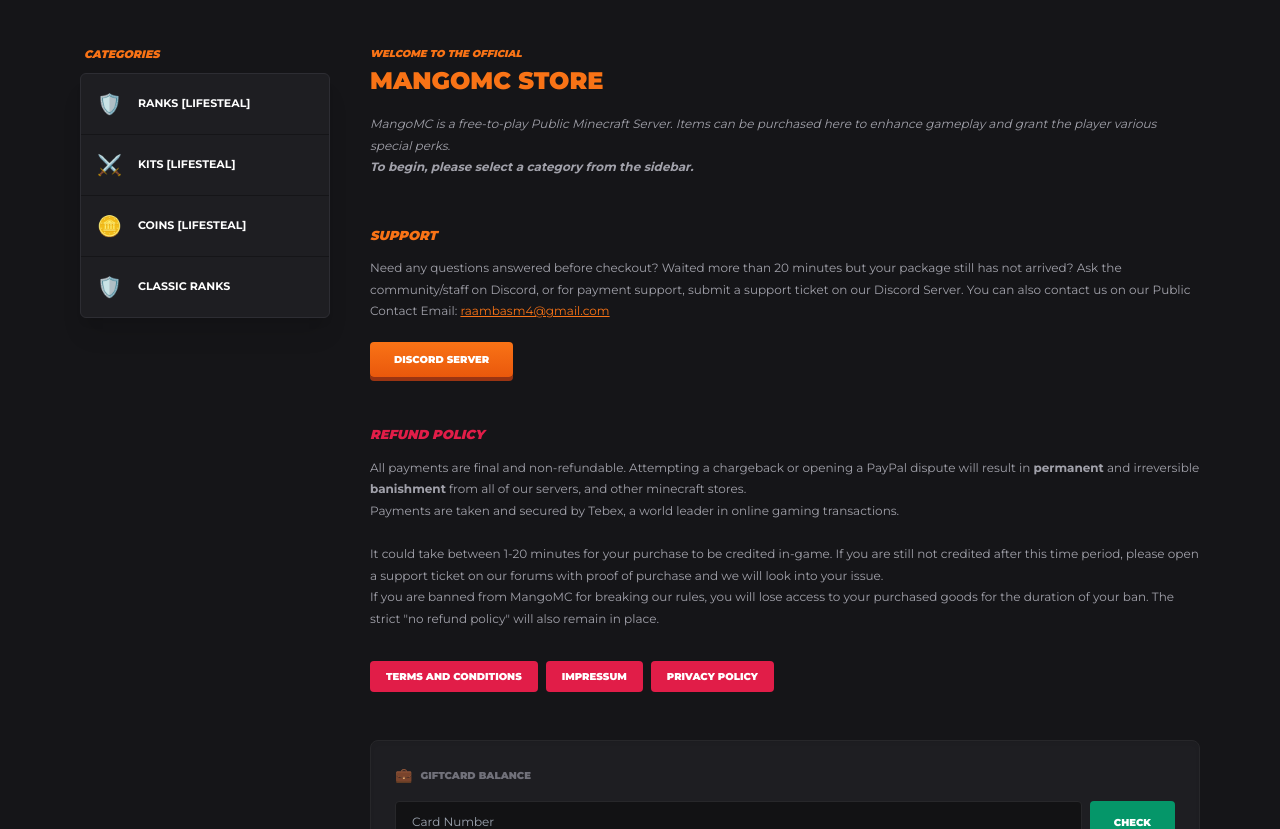
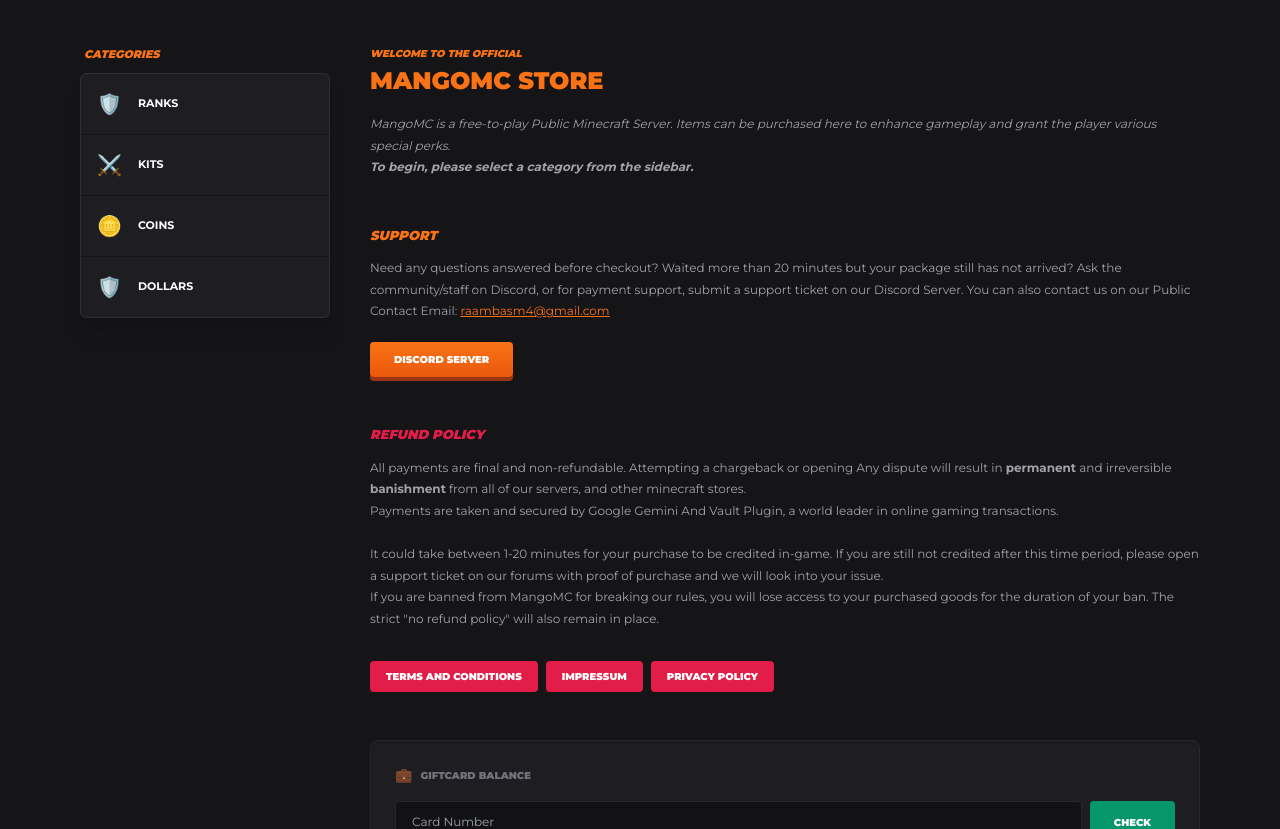
Before and after one commit to MrGameBarbaad/mangomc-store, a plain HTML site: page index.html in a window 1280 px wide. Shown: the part 502-1331 px from the top of the page. Drawn offline with nearby package versions, Linux system fonts and the light colour scheme; no server answers.

Commit message:
index.html
Updated category labels and refund policy details.

```diff
--- a/index.html
+++ b/index.html
@@ -86,16 +86,16 @@
             <h3 class="fire-sub italic pl-1">Categories</h3>
             <div class="sidebar-card overflow-hidden shadow-xl">
                 <div onclick="showCategory('ranks')" id="btn-ranks" class="sidebar-btn p-4 flex items-center gap-4 group">
-                    <span class="text-xl">🛡️</span> <span class="text-[11px] font-bold uppercase group-hover:text-orange-500">Ranks [Lifesteal]</span>
+                    <span class="text-xl">🛡️</span> <span class="text-[11px] font-bold uppercase group-hover:text-orange-500">Ranks</span>
                 </div>
                 <div onclick="showCategory('kits')" id="btn-kits" class="sidebar-btn p-4 flex items-center gap-4 group">
-                    <span class="text-xl">⚔️</span> <span class="text-[11px] font-bold uppercase group-hover:text-orange-500">Kits [Lifesteal]</span>
+                    <span class="text-xl">⚔️</span> <span class="text-[11px] font-bold uppercase group-hover:text-orange-500">Kits</span>
                 </div>
                 <div onclick="showCategory('coins')" id="btn-coins" class="sidebar-btn p-4 flex items-center gap-4 group">
-                    <span class="text-xl">🪙</span> <span class="text-[11px] font-bold uppercase group-hover:text-orange-500">Coins [Lifesteal]</span>
+                    <span class="text-xl">🪙</span> <span class="text-[11px] font-bold uppercase group-hover:text-orange-500">Coins</span>
                 </div>
-                <div onclick="showCategory('classic')" id="btn-classic" class="sidebar-btn p-4 border-none flex items-center gap-4 group">
-                    <span class="text-xl">🛡️</span> <span class="text-[11px] font-bold uppercase group-hover:text-orange-500">Classic Ranks</span>
+                <div onclick="showCategory('dollars')" id="btn-dollars" class="sidebar-btn p-4 border-none flex items-center gap-4 group">
+                    <span class="text-xl">🛡️</span> <span class="text-[11px] font-bold uppercase group-hover:text-orange-500">Dollars</span>
                 </div>
             </div>
         </aside>
@@ -122,8 +122,8 @@
                 <section>
                     <h2 class="text-rose-600 font-black uppercase text-[13px] italic mb-3">Refund Policy</h2>
                     <p class="fire-body mb-8">
-                        All payments are final and non-refundable. Attempting a chargeback or opening a PayPal dispute will result in <strong>permanent</strong> and irreversible <strong>banishment</strong> from all of our servers, and other minecraft stores.<br>
-                        Payments are taken and secured by Tebex, a world leader in online gaming transactions.<br><br>
+                        All payments are final and non-refundable. Attempting a chargeback or opening Any dispute will result in <strong>permanent</strong> and irreversible <strong>banishment</strong> from all of our servers, and other minecraft stores.<br>
+                        Payments are taken and secured by Google Gemini And Vault Plugin, a world leader in online gaming transactions.<br><br>
                         It could take between 1-20 minutes for your purchase to be credited in-game. If you are still not credited after this time period, please open a support ticket on our forums with proof of purchase and we will look into your issue.<br>
                         If you are banned from MangoMC for breaking our rules, you will lose access to your purchased goods for the duration of your ban. The strict "no refund policy" will also remain in place.
                     </p>
```
